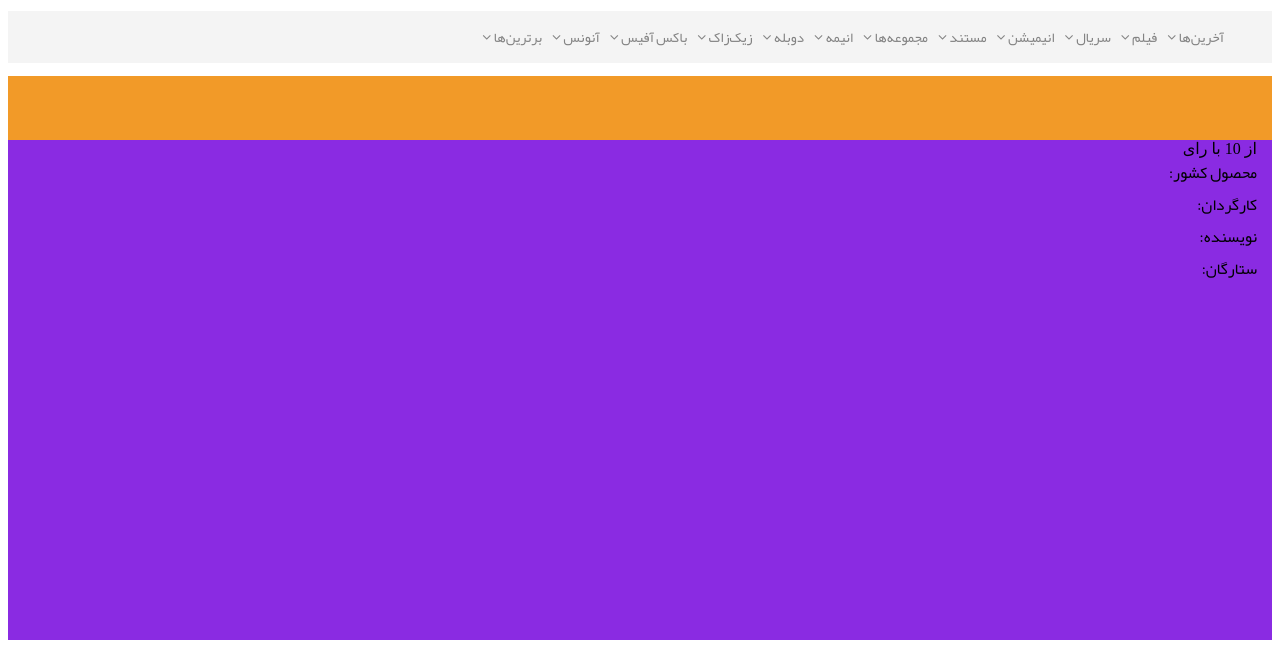
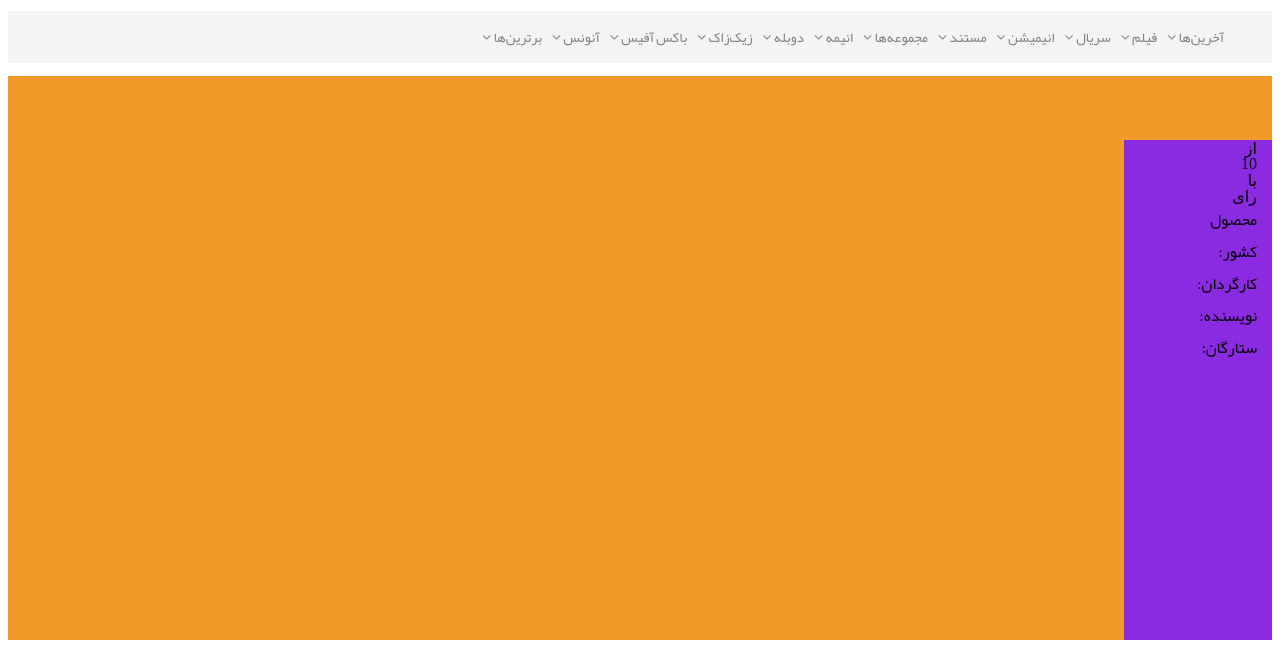
Before and after one commit to mmsamiei/WP_F17_HW3, a website: page src/download.html in a window 1280 px wide. Shown: the part 97-750 px from the top of the page. Drawn offline with Linux system fonts and the light colour scheme; no server answers; some icons are missing.

Commit message:
expand to your child please!

```diff
--- a/assets/download.css
+++ b/assets/download.css
@@ -330,7 +330,7 @@ a, a:visited{
 .film_description_div{
     background: blueviolet   ;
     min-height: 500px;
-    overflow:hidden
+    display: table;
 }
 
 .film_description_div>.container>.row{
@@ -338,6 +338,7 @@ a, a:visited{
 
 .cover{
     margin-top: -40px;
+    display: table-row;
 }
 
 .cover img{
--- a/src/download.html
+++ b/src/download.html
@@ -151,10 +151,10 @@
     <div class="film_description_div">
         <div class="container">
             <div class="row">
-               <div class="cover col-lg-2 col-md-4 col-sm-5 col-lg-offset-1 col-md-offset-0 col-sm-offset-0">
+               <div class="cover col-lg-4 col-md-4">
                    <img src="">
                </div>
-                <div class="cover_txt col-lg-9 col-lg-offset-0 col-md-7 col-md-offset-1 col-sm-8">
+                <div class="cover_txt col-lg-4 col-md-4">
                     <div class="details_detail">
                         <div class="imdb_wrap">
                             <span class="rating fa rateLabel">
```
Also changed, not shown: README.md.
